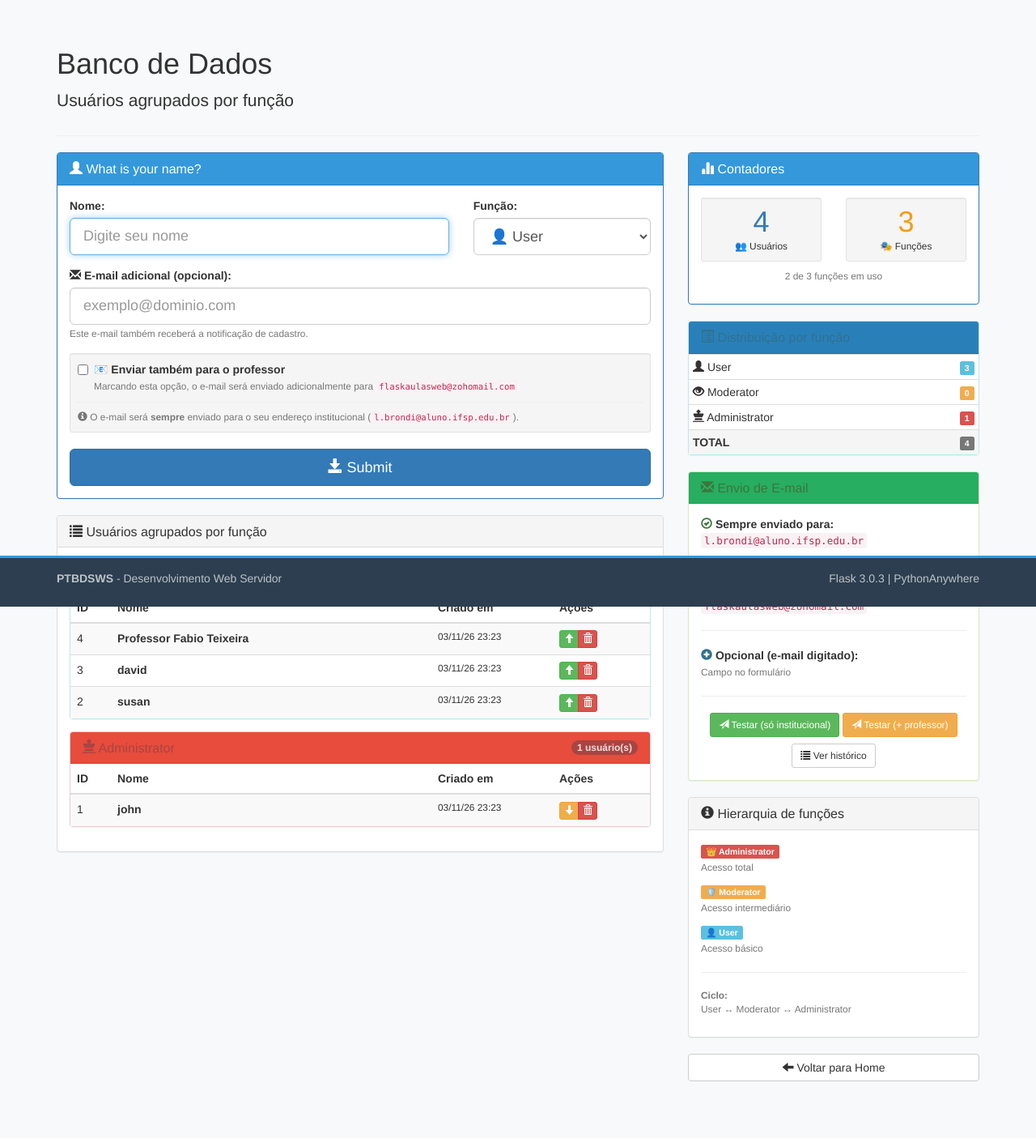
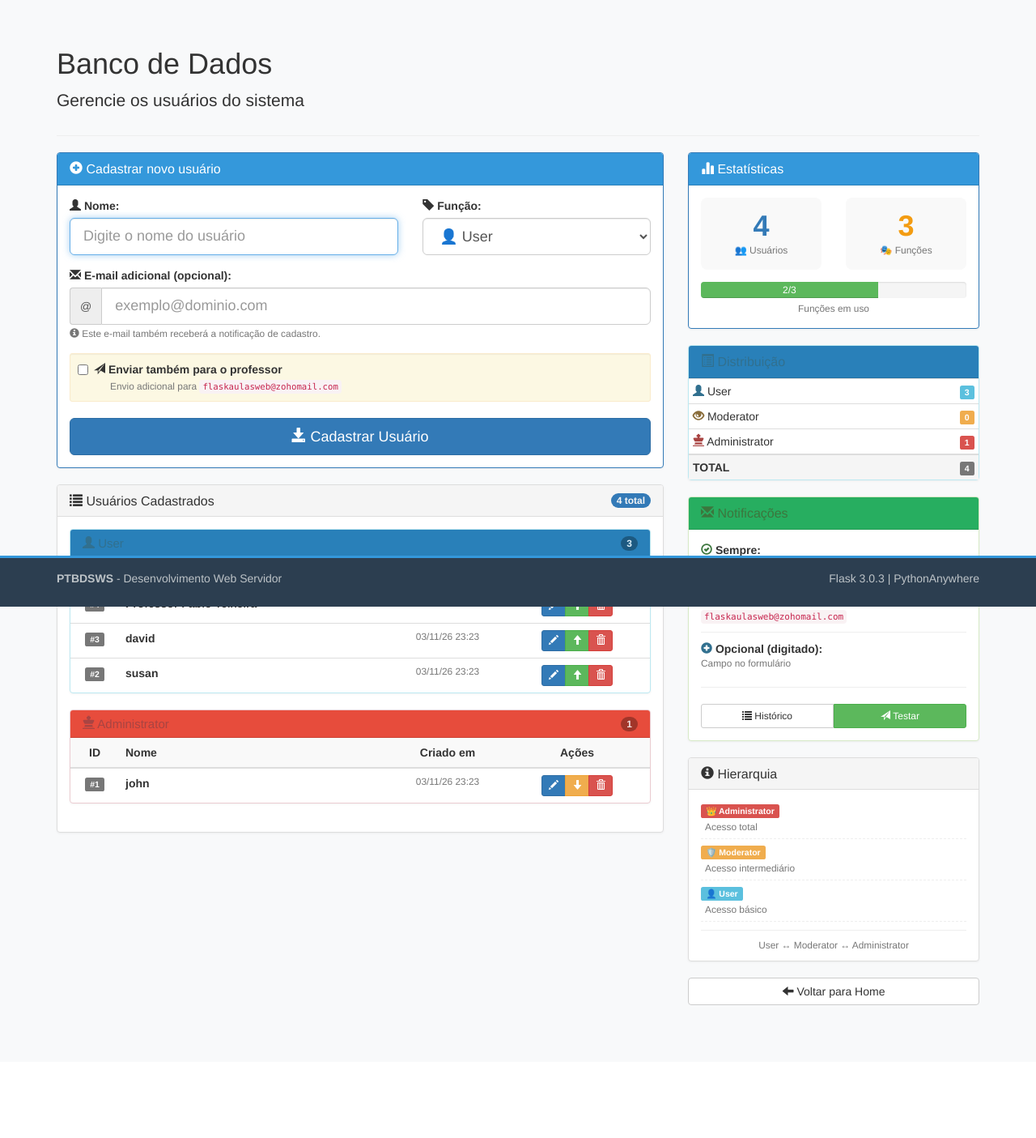
Before and after one commit to brondileticia/devweb-servidor-flask, a Flask app: page /banco-dados/ in a window 1280 px wide. Shown: the part 51-1456 px from the top of the page at 81% size. After the commit the page ends 1292 px from the top, so only its background shows below. Run offline with Flask 3, Linux system fonts and the light colour scheme; data comes from the database, SQL or seed files in the repository; some libraries are stand-ins or nearby versions.

Commit message:
update: avaliação contínua 14, update

```diff
--- a/app/templates/banco_dados.html
+++ b/app/templates/banco_dados.html
@@ -5,39 +5,43 @@
 {% block page_content %}
 <div class="page-header">
     <h1>Banco de Dados</h1>
-    <p class="lead">Usuários agrupados por função</p>
+    <p class="lead">Gerencie os usuários do sistema</p>
 </div>
 
 <div class="row">
     {# ============ COLUNA ESQUERDA ============ #}
     <div class="col-md-8">
 
-        {# Formulário #}
+        {# Formulário de Cadastro #}
         <div class="panel panel-primary">
             <div class="panel-heading">
                 <h3 class="panel-title">
-                    <span class="glyphicon glyphicon-user"></span>
-                    What is your name?
+                    <span class="glyphicon glyphicon-plus-sign"></span>
+                    Cadastrar novo usuário
                 </h3>
             </div>
             <div class="panel-body">
                 <form method="POST" action="{{ url_for('users.banco_dados') }}">
                     <div class="row">
-                        <div class="col-md-8">
+                        <div class="col-md-7">
                             <div class="form-group">
-                                <label for="nome">Nome:</label>
+                                <label for="nome">
+                                    <span class="glyphicon glyphicon-user"></span> Nome:
+                                </label>
                                 <input type="text"
                                        class="form-control input-lg"
                                        id="nome"
                                        name="nome"
-                                       placeholder="Digite seu nome"
+                                       placeholder="Digite o nome do usuário"
                                        required
                                        autofocus>
                             </div>
                         </div>
-                        <div class="col-md-4">
+                        <div class="col-md-5">
                             <div class="form-group">
-                                <label for="funcao">Função:</label>
+                                <label for="funcao">
+                                    <span class="glyphicon glyphicon-tag"></span> Função:
+                                </label>
                                 <select class="form-control input-lg" id="funcao" name="funcao">
                                     <option value="User">👤 User</option>
                                     <option value="Moderator">🛡️ Moderator</option>
@@ -47,46 +51,55 @@
                         </div>
                     </div>
 
-                    {# ⭐ SEMANA 13: Campo de e-mail adicional #}
+                    {# E-mail adicional #}
                     <div class="form-group">
                         <label for="email_adicional">
                             <span class="glyphicon glyphicon-envelope"></span>
                             E-mail adicional (opcional):
                         </label>
-                        <input type="email"
-                               class="form-control input-lg"
-                               id="email_adicional"
-                               name="email_adicional"
-                               placeholder="exemplo@dominio.com">
+                        <div class="input-group">
+                            <span class="input-group-addon">@</span>
+                            <input type="email"
+                                   class="form-control input-lg"
+                                   id="email_adicional"
+                                   name="email_adicional"
+                                   placeholder="exemplo@dominio.com">
+                        </div>
                         <small class="text-muted">
+                            <span class="glyphicon glyphicon-info-sign"></span>
                             Este e-mail também receberá a notificação de cadastro.
                         </small>
                     </div>
 
-                    {# ⭐ CHECKBOX: enviar ou não para o professor #}
-                    <div class="well well-sm" style="margin-top: 10px;">
+                    {# Checkbox do professor #}
+                    <div class="well well-sm" style="background-color: #fcf8e3; border-color: #faebcc;">
                         <div class="checkbox" style="margin: 0;">
                             <label>
                                 <input type="checkbox" name="enviar_professor" id="enviar_professor">
-                                <strong>📧 Enviar também para o professor</strong>
+                                <strong>
+                                    <span class="glyphicon glyphicon-send"></span>
+                                    Enviar também para o professor
+                                </strong>
                                 <br>
-                                <small class="text-muted">
-                                    Marcando esta opção, o e-mail será enviado adicionalmente para
-                                    <code>{{ email_professor }}</code>
+                                <small class="text-muted" style="margin-left: 20px;">
+                                    Envio adicional para <code>{{ email_professor }}</code>
                                 </small>
                             </label>
                         </div>
-                        <hr style="margin: 10px 0;">
-                        <p class="text-muted small" style="margin: 0;">
+                    </div>
+
+                    {# Info sobre e-mails obrigatórios #}
+                    <div class="alert alert-info" style="margin-bottom: 15px; padding: 10px;">
+                        <p style="margin: 0;">
                             <span class="glyphicon glyphicon-info-sign"></span>
-                            O e-mail será <strong>sempre</strong> enviado para o seu endereço institucional
-                            (<code>{{ email_institucional }}</code>).
+                            <strong>E-mail sempre enviado para:</strong>
+                            <code>{{ email_institucional }}</code>
                         </p>
                     </div>
 
                     <button type="submit" class="btn btn-primary btn-lg btn-block">
                         <span class="glyphicon glyphicon-save"></span>
-                        Submit
+                        Cadastrar Usuário
                     </button>
                 </form>
             </div>
@@ -97,62 +110,87 @@
             <div class="panel-heading">
                 <h3 class="panel-title">
                     <span class="glyphicon glyphicon-list"></span>
-                    Usuários agrupados por função
+                    Usuários Cadastrados
+                    <span class="badge pull-right" style="background-color: #337ab7;">
+                        {{ total_usuarios }} total
+                    </span>
                 </h3>
             </div>
             <div class="panel-body">
                 {% if usuarios_por_funcao %}
                     {% for funcao, usuarios_grupo in usuarios_por_funcao.items() %}
-                    <div class="panel panel-{{ icones_funcoes[funcao].cor }}" style="margin-bottom: 15px;">
-                        <div class="panel-heading">
-                            <h4 class="panel-title">
+                    <div class="panel panel-{{ icones_funcoes[funcao].cor }}" style="margin-bottom: 20px;">
+                        <div class="panel-heading" style="padding: 8px 15px;">
+                            <h4 class="panel-title" style="font-size: 15px;">
                                 <span class="glyphicon {{ icones_funcoes[funcao].icone }}"></span>
                                 {{ funcao }}
-                                <span class="badge pull-right">{{ usuarios_grupo|length }} usuário(s)</span>
+                                <span class="badge pull-right" style="background-color: rgba(0,0,0,0.3);">
+                                    {{ usuarios_grupo|length }}
+                                </span>
                             </h4>
                         </div>
                         <div class="panel-body" style="padding: 0;">
-                            <table class="table table-striped table-hover" style="margin-bottom: 0;">
+                            <table class="table table-hover" style="margin-bottom: 0;">
                                 <thead>
-                                    <tr>
-                                        <th width="50">ID</th>
+                                    <tr style="background-color: #f9f9f9;">
+                                        <th width="60" class="text-center">ID</th>
                                         <th>Nome</th>
-                                        <th width="150">Criado em</th>
-                                        <th width="120">Ações</th>
+                                        <th width="140" class="text-center">Criado em</th>
+                                        <th width="180" class="text-center">Ações</th>
                                     </tr>
                                 </thead>
                                 <tbody>
                                     {% for u in usuarios_grupo %}
                                     <tr>
-                                        <td>{{ u.id }}</td>
-                                        <td><strong>{{ u.nome }}</strong></td>
-                                        <td class="small">
+                                        <td class="text-center">
+                                            <span class="label label-default">#{{ u.id }}</span>
+                                        </td>
+                                        <td>
+                                            <strong>{{ u.nome }}</strong>
+                                        </td>
+                                        <td class="small text-center text-muted">
                                             {% if u.criado_em %}
                                                 {{ moment(u.criado_em).format('DD/MM/YY HH:mm') }}
+                                            {% else %}
+                                                —
                                             {% endif %}
                                         </td>
-                                        <td>
+                                        <td class="text-center">
                                             <div class="btn-group btn-group-xs">
+                                                {# Editar (SEMANA 14) #}
+                                                <a href="{{ url_for('users.editar_usuario', usuario_id=u.id) }}"
+                                                   class="btn btn-primary"
+                                                   title="Editar usuário"
+                                                   data-toggle="tooltip">
+                                                    <span class="glyphicon glyphicon-pencil"></span>
+                                                </a>
+
+                                                {# Promover #}
                                                 {% if u.funcao != 'Administrator' %}
                                                 <a href="{{ url_for('users.promover_usuario', usuario_id=u.id) }}"
                                                    class="btn btn-success"
-                                                   title="Promover">
+                                                   title="Promover para {{ 'Moderator' if u.funcao == 'User' else 'Administrator' }}"
+                                                   data-toggle="tooltip">
                                                     <span class="glyphicon glyphicon-arrow-up"></span>
                                                 </a>
                                                 {% endif %}
 
+                                                {# Rebaixar #}
                                                 {% if u.funcao != 'User' %}
                                                 <a href="{{ url_for('users.rebaixar_usuario', usuario_id=u.id) }}"
                                                    class="btn btn-warning"
-                                                   title="Rebaixar">
+                                                   title="Rebaixar para {{ 'User' if u.funcao == 'Moderator' else 'Moderator' }}"
+                                                   data-toggle="tooltip">
                                                     <span class="glyphicon glyphicon-arrow-down"></span>
                                                 </a>
                                                 {% endif %}
 
+                                                {# Deletar #}
                                                 <a href="{{ url_for('users.deletar_usuario', usuario_id=u.id) }}"
                                                    class="btn btn-danger"
-                                                   title="Deletar"
-                                                   onclick="return confirm('Deletar {{ u.nome }}?')">
+                                                   title="Deletar usuário"
+                                                   data-toggle="tooltip"
+                                                   onclick="return confirm('⚠️ Tem certeza que deseja DELETAR o usuário &quot;{{ u.nome }}&quot;?\n\nEsta ação NÃO pode ser desfeita!')">
                                                     <span class="glyphicon glyphicon-trash"></span>
                                                 </a>
                                             </div>
@@ -165,9 +203,10 @@
                     </div>
                     {% endfor %}
                 {% else %}
-                    <div class="alert alert-info text-center">
-                        <span class="glyphicon glyphicon-info-sign"></span>
-                        Nenhum usuário cadastrado ainda.
+                    <div class="text-center" style="padding: 40px 0;">
+                        <span class="glyphicon glyphicon-inbox" style="font-size: 60px; color: #ccc;"></span>
+                        <h3 class="text-muted">Nenhum usuário cadastrado</h3>
+                        <p class="text-muted">Use o formulário acima para cadastrar o primeiro usuário.</p>
                     </div>
                 {% endif %}
             </div>
@@ -182,36 +221,44 @@
             <div class="panel-heading">
                 <h3 class="panel-title">
                     <span class="glyphicon glyphicon-stats"></span>
-                    Contadores
+                    Estatísticas
                 </h3>
             </div>
             <div class="panel-body">
                 <div class="row text-center">
                     <div class="col-xs-6">
-                        <div class="well well-sm" style="margin-bottom: 10px;">
-                            <h1 style="margin: 0; color: #337ab7;">{{ total_usuarios }}</h1>
+                        <div class="stat-box stat-box-blue">
+                            <h1>{{ total_usuarios }}</h1>
                             <small>👥 Usuários</small>
                         </div>
                     </div>
                     <div class="col-xs-6">
-                        <div class="well well-sm" style="margin-bottom: 10px;">
-                            <h1 style="margin: 0; color: #f39c12;">{{ total_funcoes }}</h1>
+                        <div class="stat-box stat-box-orange">
+                            <h1>{{ total_funcoes }}</h1>
                             <small>🎭 Funções</small>
                         </div>
                     </div>
                 </div>
-                <p class="text-center text-muted small">
-                    {{ funcoes_em_uso }} de {{ total_funcoes }} funções em uso
+                <div class="progress" style="margin-top: 15px; margin-bottom: 5px;">
+                    {% set percent = (funcoes_em_uso / total_funcoes * 100) if total_funcoes > 0 else 0 %}
+                    <div class="progress-bar progress-bar-success"
+                         role="progressbar"
+                         style="width: {{ percent }}%">
+                        {{ funcoes_em_uso }}/{{ total_funcoes }}
+                    </div>
+                </div>
+                <p class="text-center text-muted small" style="margin: 0;">
+                    Funções em uso
                 </p>
             </div>
         </div>
 
-        {# Distribuição #}
+        {# Distribuição por função #}
         <div class="panel panel-info">
             <div class="panel-heading">
                 <h3 class="panel-title">
                     <span class="glyphicon glyphicon-list-alt"></span>
-                    Distribuição por função
+                    Distribuição
                 </h3>
             </div>
             <div class="panel-body" style="padding: 0;">
@@ -220,7 +267,7 @@
                         {% for funcao in funcoes %}
                         <tr>
                             <td>
-                                <span class="glyphicon {{ icones_funcoes[funcao].icone }}"></span>
+                                <span class="glyphicon {{ icones_funcoes[funcao].icone }} text-{{ icones_funcoes[funcao].cor }}"></span>
                                 {{ funcao }}
                             </td>
                             <td class="text-right">
@@ -230,81 +277,88 @@
                             </td>
                         </tr>
                         {% endfor %}
-                        <tr style="background-color: #f5f5f5; font-weight: bold;">
+                    </tbody>
+                    <tfoot>
+                        <tr style="background-color: #f5f5f5; font-weight: bold; border-top: 2px solid #ddd;">
                             <td>TOTAL</td>
                             <td class="text-right">
                                 <span class="label label-default">{{ total_usuarios }}</span>
                             </td>
                         </tr>
-                    </tbody>
+                    </tfoot>
                 </table>
             </div>
         </div>
 
-        {# Painel de envio de e-mail #}
+        {# E-mails #}
         <div class="panel panel-success">
             <div class="panel-heading">
                 <h3 class="panel-title">
                     <span class="glyphicon glyphicon-envelope"></span>
-                    Envio de E-mail
+                    Notificações
                 </h3>
             </div>
             <div class="panel-body">
-                <p>
+                <div class="notification-item">
                     <span class="glyphicon glyphicon-ok-circle text-success"></span>
-                    <strong>Sempre enviado para:</strong><br>
-                    <code>{{ email_institucional }}</code>
-                </p>
+                    <strong>Sempre:</strong>
+                    <div><code>{{ email_institucional }}</code></div>
+                </div>
+
+                <hr style="margin: 10px 0;">
+
+                <div class="notification-item">
+                    <span class="glyphicon glyphicon-check text-warning"></span>
+                    <strong>Opcional (checkbox):</strong>
+                    <div><code>{{ email_professor }}</code></div>
+                </div>
+
+                <hr style="margin: 10px 0;">
+
+                <div class="notification-item">
+                    <span class="glyphicon glyphicon-plus-sign text-info"></span>
+                    <strong>Opcional (digitado):</strong>
+                    <div class="text-muted small">Campo no formulário</div>
+                </div>
+
                 <hr>
-                <p>
-                    <span class="glyphicon glyphicon-check text-warning"></span>
-                    <strong>Opcional (checkbox):</strong><br>
-                    <code>{{ email_professor }}</code>
-                </p>
-                <hr>
-                <p>
-                    <span class="glyphicon glyphicon-plus-sign text-info"></span>
-                    <strong>Opcional (e-mail digitado):</strong><br>
-                    <small class="text-muted">Campo no formulário</small>
-                </p>
-                <hr>
-                <div class="text-center">
-                    <a href="{{ url_for('users.testar_email') }}" class="btn btn-sm btn-success">
+
+                <div class="btn-group btn-group-sm btn-group-justified">
+                    <a href="{{ url_for('emails.emails_enviados') }}" class="btn btn-default">
+                        <span class="glyphicon glyphicon-list"></span>
+                        Histórico
+                    </a>
+                    <a href="{{ url_for('users.testar_email') }}" class="btn btn-success">
                         <span class="glyphicon glyphicon-send"></span>
-                        Testar (só institucional)
-                    </a>
-                    <a href="{{ url_for('users.testar_email', professor='true') }}" class="btn btn-sm btn-warning">
-                        <span class="glyphicon glyphicon-send"></span>
-                        Testar (+ professor)
-                    </a>
-                </div>
-                <div class="text-center" style="margin-top: 8px;">
-                    <a href="{{ url_for('emails.emails_enviados') }}" class="btn btn-sm btn-default">
-                        <span class="glyphicon glyphicon-list"></span>
-                        Ver histórico
+                        Testar
                     </a>
                 </div>
             </div>
         </div>
 
-        {# Hierarquia de funções #}
+        {# Hierarquia #}
         <div class="panel panel-default">
             <div class="panel-heading">
                 <h3 class="panel-title">
                     <span class="glyphicon glyphicon-info-sign"></span>
-                    Hierarquia de funções
+                    Hierarquia
                 </h3>
             </div>
-            <div class="panel-body">
-                <p><span class="label label-danger">👑 Administrator</span><br>
-                   <small class="text-muted">Acesso total</small></p>
-                <p><span class="label label-warning">🛡️ Moderator</span><br>
-                   <small class="text-muted">Acesso intermediário</small></p>
-                <p><span class="label label-info">👤 User</span><br>
-                   <small class="text-muted">Acesso básico</small></p>
-                <hr>
-                <p class="small text-muted">
-                    <strong>Ciclo:</strong><br>
+            <div class="panel-body" style="padding: 10px 15px;">
+                <div class="hierarchy-item">
+                    <span class="label label-danger">👑 Administrator</span>
+                    <small class="text-muted">Acesso total</small>
+                </div>
+                <div class="hierarchy-item">
+                    <span class="label label-warning">🛡️ Moderator</span>
+                    <small class="text-muted">Acesso intermediário</small>
+                </div>
+                <div class="hierarchy-item">
+                    <span class="label label-info">👤 User</span>
+                    <small class="text-muted">Acesso básico</small>
+                </div>
+                <hr style="margin: 10px 0;">
+                <p class="text-center text-muted small" style="margin: 0;">
                     User ↔ Moderator ↔ Administrator
                 </p>
             </div>
@@ -317,3 +371,70 @@
     </div>
 </div>
 {% endblock %}
+
+{% block scripts %}
+{{ super() }}
+<style>
+    /* Estatísticas */
+    .stat-box {
+        background-color: #f9f9f9;
+        border-radius: 8px;
+        padding: 15px;
+        transition: transform 0.2s;
+    }
+    .stat-box:hover {
+        transform: translateY(-2px);
+        box-shadow: 0 4px 8px rgba(0,0,0,0.1);
+    }
+    .stat-box h1 {
+        margin: 0;
+        font-size: 36px;
+        font-weight: bold;
+    }
+    .stat-box small {
+        color: #777;
+        font-size: 12px;
+    }
+    .stat-box-blue h1 { color: #337ab7; }
+    .stat-box-orange h1 { color: #f39c12; }
+
+    /* Notificações */
+    .notification-item {
+        margin-bottom: 8px;
+    }
+    .notification-item code {
+        font-size: 11px;
+        word-break: break-all;
+    }
+
+    /* Hierarquia */
+    .hierarchy-item {
+        padding: 5px 0;
+        border-bottom: 1px dashed #eee;
+    }
+    .hierarchy-item:last-child {
+        border-bottom: none;
+    }
+    .hierarchy-item small {
+        display: block;
+        margin-top: 3px;
+        margin-left: 5px;
+    }
+
+    /* Tabela */
+    .table > tbody > tr:hover {
+        background-color: #f5f9fd;
+    }
+
+    /* Painéis */
+    .panel {
+        box-shadow: 0 1px 3px rgba(0,0,0,0.05);
+    }
+
+    /* Botões da tabela */
+    .btn-group-xs > .btn {
+        padding: 3px 8px;
+        font-size: 12px;
+    }
+</style>
+{% endblock %}
```
